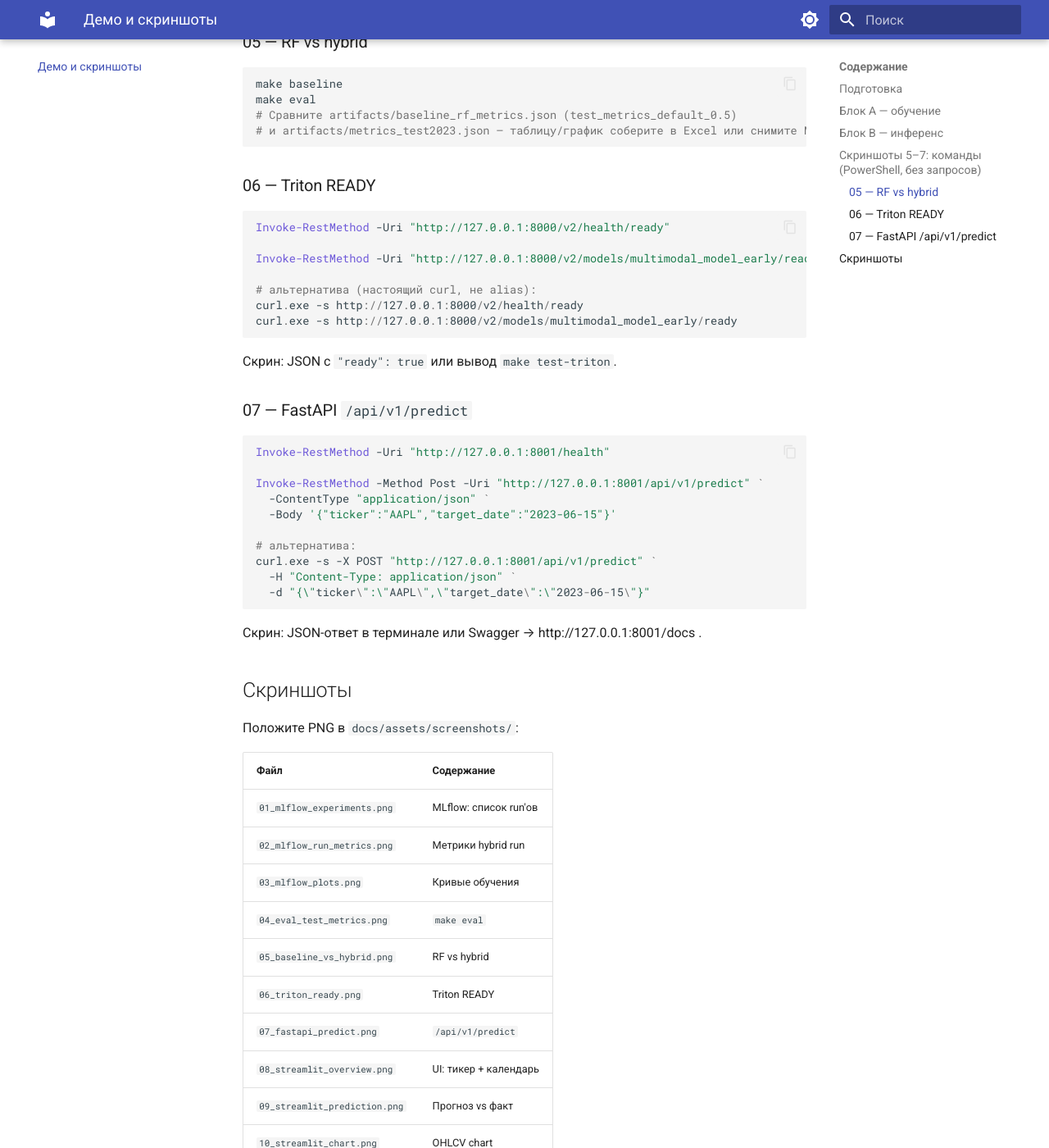
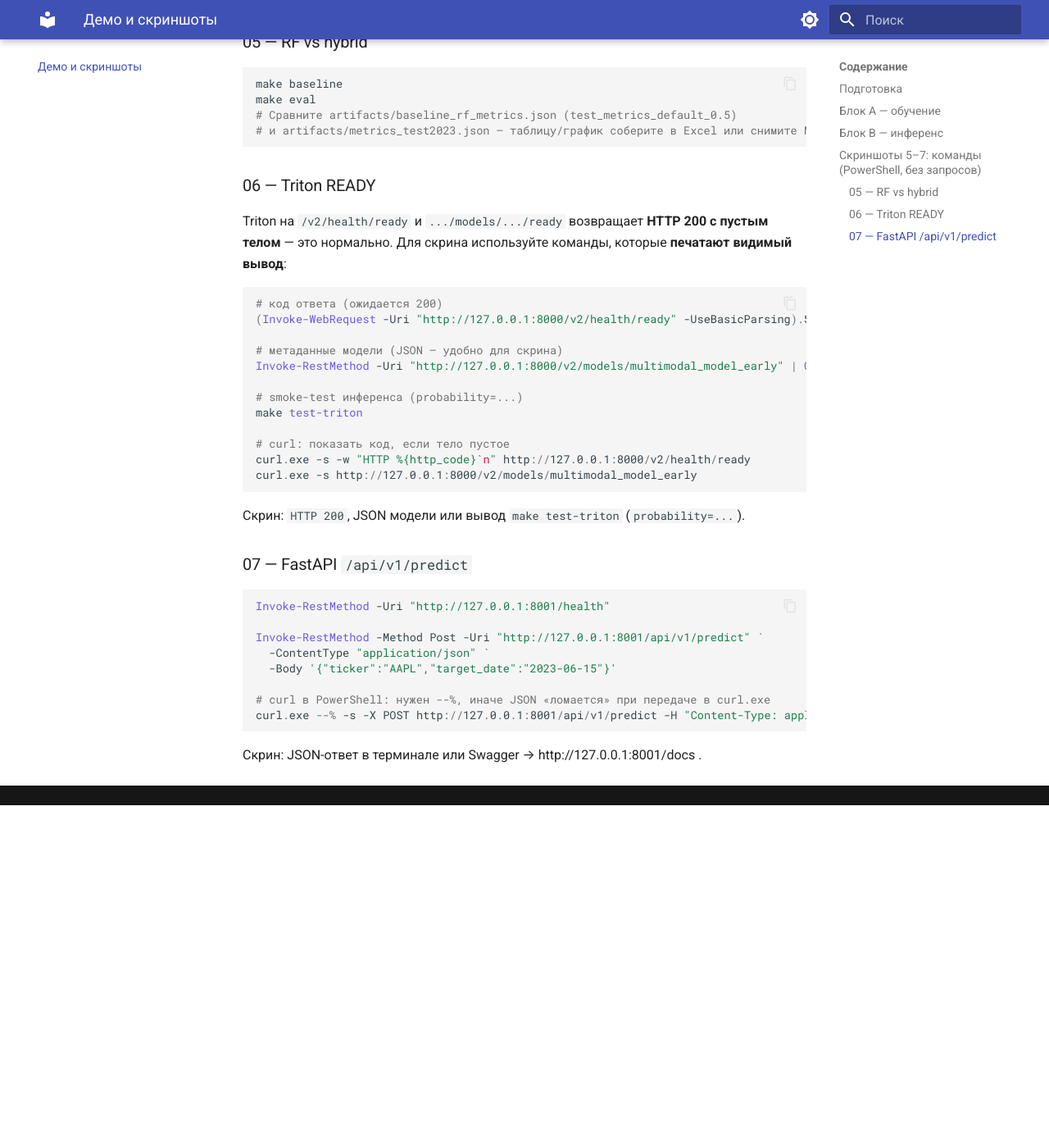
Before and after one commit to finch-the-birb/MLOps_GirafeAI_project_25f, an MkDocs documentation site: the page built from docs/demo.md, in a window 1280 px wide and 1400 px high, scrolled down 1034 px. Shown: the whole window at 82% size. Built offline with MkDocs 1.6.1 and Material for MkDocs 9.7.7, drawn with Linux system fonts in a browser that asks for light colours; after the commit the page ends 2016 px from its top, so only the background shows below that; some of the changed text lies outside the part shown.

Commit message:
Feature: added more demo screenshots; edited docs, README; fixed Makefile

````diff
--- a/docs/demo.md
+++ b/docs/demo.md
@@ -50,17 +50,25 @@
 
 ### 06 — Triton READY
 
+Triton на `/v2/health/ready` и `.../models/.../ready` возвращает **HTTP 200 с пустым телом** —
+это нормально. Для скрина используйте команды, которые **печатают видимый вывод**:
+
 ```powershell
-Invoke-RestMethod -Uri "http://127.0.0.1:8000/v2/health/ready"
+# код ответа (ожидается 200)
+(Invoke-WebRequest -Uri "http://127.0.0.1:8000/v2/health/ready" -UseBasicParsing).StatusCode
 
-Invoke-RestMethod -Uri "http://127.0.0.1:8000/v2/models/multimodal_model_early/ready"
+# метаданные модели (JSON — удобно для скрина)
+Invoke-RestMethod -Uri "http://127.0.0.1:8000/v2/models/multimodal_model_early" | ConvertTo-Json -Depth 5
 
-# альтернатива (настоящий curl, не alias):
-curl.exe -s http://127.0.0.1:8000/v2/health/ready
-curl.exe -s http://127.0.0.1:8000/v2/models/multimodal_model_early/ready
+# smoke-test инференса (probability=...)
+make test-triton
+
+# curl: показать код, если тело пустое
+curl.exe -s -w "HTTP %{http_code}`n" http://127.0.0.1:8000/v2/health/ready
+curl.exe -s http://127.0.0.1:8000/v2/models/multimodal_model_early
 ```
 
-Скрин: JSON с `"ready": true` или вывод `make test-triton`.
+Скрин: `HTTP 200`, JSON модели или вывод `make test-triton` (`probability=...`).
 
 ### 07 — FastAPI `/api/v1/predict`
 
@@ -71,36 +79,8 @@
   -ContentType "application/json" `
   -Body '{"ticker":"AAPL","target_date":"2023-06-15"}'
 
-# альтернатива:
-curl.exe -s -X POST "http://127.0.0.1:8001/api/v1/predict" `
-  -H "Content-Type: application/json" `
-  -d "{\"ticker\":\"AAPL\",\"target_date\":\"2023-06-15\"}"
+# curl в PowerShell: нужен --%, иначе JSON «ломается» при передаче в curl.exe
+curl.exe --% -s -X POST http://127.0.0.1:8001/api/v1/predict -H "Content-Type: application/json" -d "{\"ticker\":\"AAPL\",\"target_date\":\"2023-06-15\"}"
 ```
 
 Скрин: JSON-ответ в терминале или Swagger → http://127.0.0.1:8001/docs .
-
-## Скриншоты
-
-Положите PNG в `docs/assets/screenshots/`:
-
-| Файл                          | Содержание            |
-| ----------------------------- | --------------------- |
-| `01_mlflow_experiments.png`   | MLflow: список run'ов |
-| `02_mlflow_run_metrics.png`   | Метрики hybrid run    |
-| `03_mlflow_plots.png`         | Кривые обучения       |
-| `04_eval_test_metrics.png`    | `make eval`           |
-| `05_baseline_vs_hybrid.png`   | RF vs hybrid          |
-| `06_triton_ready.png`         | Triton READY          |
-| `07_fastapi_predict.png`      | `/api/v1/predict`     |
-| `08_streamlit_overview.png`   | UI: тикер + календарь |
-| `09_streamlit_prediction.png` | Прогноз vs факт       |
-| `10_streamlit_chart.png`      | OHLCV chart           |
-| `11_dense_eval.png`           | Dense eval            |
-
-В README можно вставить:
-
-```markdown
-![MLflow](docs/assets/screenshots/01_mlflow_experiments.png)
-```
-
-Опционально: `12_docker_compose.png`, `13_cli_infer.png`.
````
Also changed, not shown: README.md (+0 -2 lines), docs/assets/screenshots/README.md (+0 -1 lines), docs/inference.md (+10 -2 lines), docs/assets/screenshots/02_mlflow_run_metrics.png (added), docs/assets/screenshots/03_mlflow_plots.png (added), docs/assets/screenshots/04_eval_test_metrics.png (added), docs/assets/screenshots/06_triton_ready.png (added), docs/assets/screenshots/07_fastapi_predict.png (added), 2 other files.
